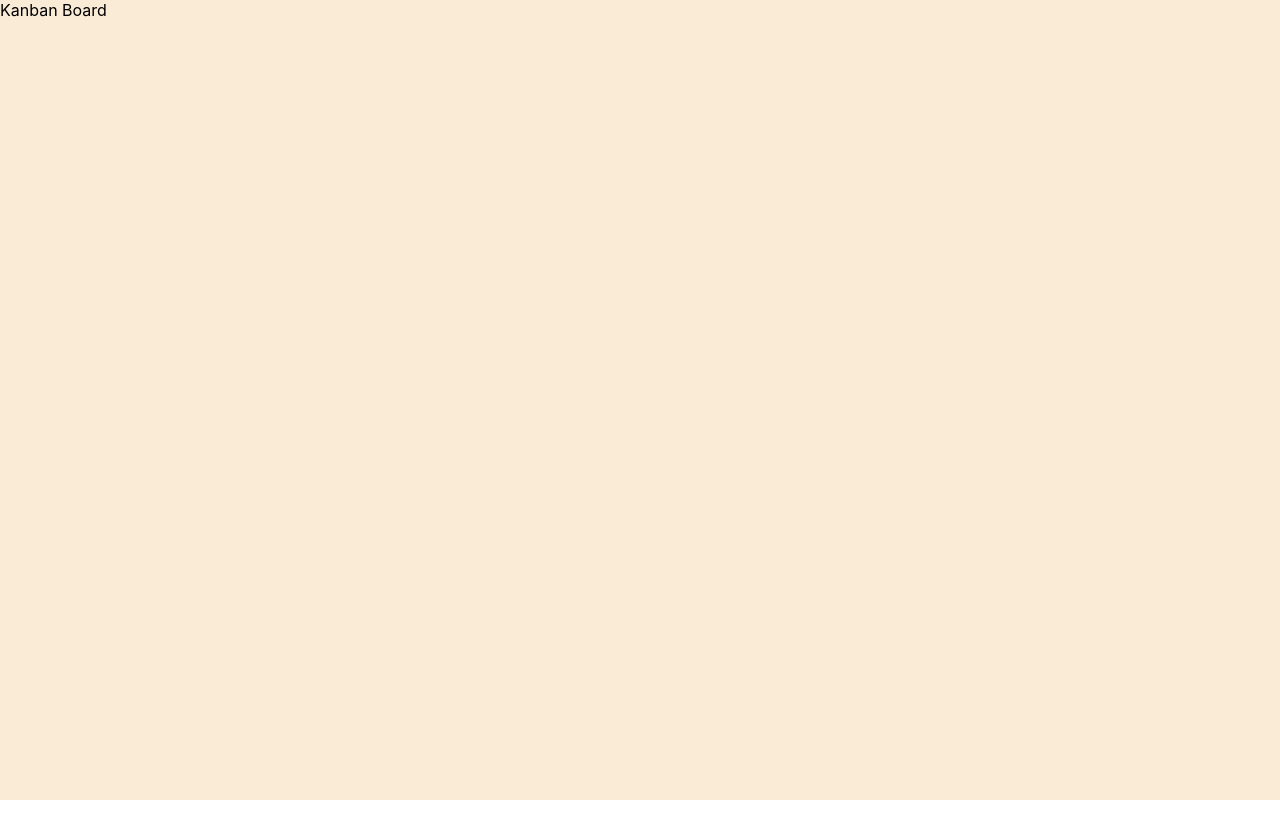
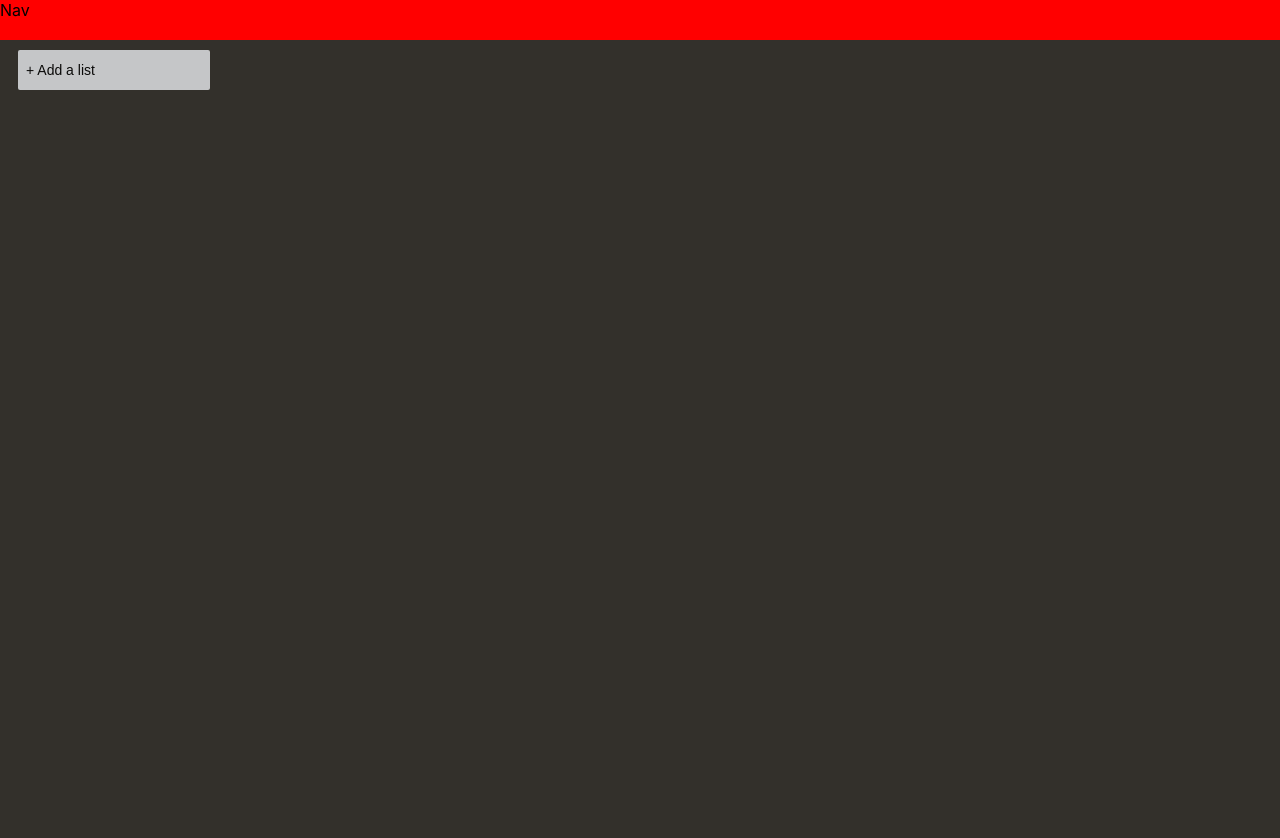
Before and after one commit to MushfiqMashuk/kanban-board-react-typescript, a React (Create React App) app in the folder kanban-board/: page / in a window 1280 px wide. Shown: the top 838 px of the page. Before the commit the page ends 800 px from the top, so only its background shows below. Built offline with nearby package versions, Linux system fonts and the light colour scheme.

Commit message:
Addlist Card

```diff
--- a/kanban-board/src/App.tsx
+++ b/kanban-board/src/App.tsx
@@ -1,12 +1,12 @@
 import React from "react";
 import "./App.css";
 import KanbanBoard from "./components/KanbanBoard";
+import Nav from "./components/Nav";
 
 const App: React.FC = (): JSX.Element => {
-
-
   return (
     <div className="App">
+      <Nav/>
       <KanbanBoard />
     </div>
   );
--- /dev/null
+++ b/kanban-board/src/components/AddListCard.tsx
@@ -0,0 +1,18 @@
+import React from "react";
+import styles from "../styles/AddListCard.module.css";
+
+const AddListCard = () => {
+  return (
+    <div className={styles.container}>
+      <form action="#" className={styles.form}>
+        <input type="text" placeholder="Enter a title..." className={styles.input}/>
+        <div className={styles.button_container}>
+          <button type="submit" className={styles.button}>Add List</button>
+          <span>X</span>
+        </div>
+      </form>
+    </div>
+  );
+};
+
+export default AddListCard;
--- /dev/null
+++ b/kanban-board/src/components/Button.tsx
@@ -0,0 +1,17 @@
+import React from "react";
+import styles from "../styles/Button.module.css";
+
+interface Props {
+  children: React.ReactNode;
+  handleClick(): void;
+}
+
+const Button = ({ children, handleClick }: Props): JSX.Element => {
+  return (
+    <button className={styles.button} onClick={handleClick}>
+      {children}
+    </button>
+  );
+};
+
+export default Button;
--- a/kanban-board/src/components/KanbanBoard.tsx
+++ b/kanban-board/src/components/KanbanBoard.tsx
@@ -1,8 +1,28 @@
-import React from "react";
+import React, { useEffect, useState } from "react";
 import styles from "../styles/KanbanBoard.module.css";
+import AddListCard from "./AddListCard";
+import Button from "./Button";
+import ListCard from "./ListCard";
 
 const KanbanBoard: React.FC = (): JSX.Element => {
-  return <div className={styles.container}>Kanban Board</div>;
+  const [addList, setAddList] = useState<boolean>(false);
+  //const [totalList, setTotalList] = useState<number>();
+
+  useEffect(() => {}, []);
+
+  const handleClick = () => {
+    setAddList(true);
+  };
+
+  return (
+    <div className={styles.container}>
+      {addList ? (
+        <AddListCard />
+      ) : (
+        <Button handleClick={handleClick}>+ Add a list</Button>
+      )}
+    </div>
+  );
 };
 
 export default KanbanBoard;
--- /dev/null
+++ b/kanban-board/src/components/ListCard.tsx
@@ -0,0 +1,18 @@
+import React from 'react';
+import Button from './Button';
+import styles from '../styles/ListCard.module.css'
+
+const ListCard = () => {
+
+    const handleClick = () => {
+
+    }
+  return (
+    <div className={styles.container}>
+      <h2>Title</h2>
+      <Button handleClick={handleClick}>Add a card</Button>
+    </div>
+  );
+}
+
+export default ListCard
--- /dev/null
+++ b/kanban-board/src/components/Nav.tsx
@@ -0,0 +1,8 @@
+import React from "react";
+import styles from "../styles/Nav.module.css";
+
+const Nav: React.FC = () => {
+  return <div className={styles.container}>Nav</div>;
+};
+
+export default Nav;
--- /dev/null
+++ b/kanban-board/src/styles/AddListCard.module.css
@@ -0,0 +1,36 @@
+.container {
+  background-color: #eaecf0;
+  height: fit-content;
+  padding: 0.2rem;
+  border-radius: 2px;
+}
+
+.input {
+  padding: 0.5rem;
+  border: none;
+  border-radius: 2px;
+}
+
+.input:focus {
+  outline: #71b0d6 solid 2px;
+}
+
+.form {
+  display: flex;
+  flex-direction: column;
+}
+
+.button_container {
+  display: flex;
+  margin-top: 5px;
+}
+
+.button {
+  background-color: #037abf;
+  padding: 0.4rem;
+  border: none;
+  color: white;
+  border-radius: 2px;
+  margin-right: 10px;
+  cursor: pointer;
+}
--- /dev/null
+++ b/kanban-board/src/styles/Button.module.css
@@ -0,0 +1,17 @@
+.button {
+  background-color: #eaecf0;
+  padding: 0.5rem;
+  border: none;
+  border-radius: 2px;
+  width: 15%;
+  height: 5%;
+  cursor: pointer;
+  text-align: left;
+  margin-left: 0.5rem;
+  font-size: 14px;
+  opacity: 0.8;
+}
+
+.button:hover {
+  background-color: #ddd;
+}
--- a/kanban-board/src/styles/KanbanBoard.module.css
+++ b/kanban-board/src/styles/KanbanBoard.module.css
@@ -2,8 +2,9 @@
   /* background-image: url("https://i.ibb.co/X23ckCT/art.jpg");
   background-size: contain; */
 
-  background-color: antiquewhite;
-
+  background-color: rgb(51, 48, 43);
+  padding: 10px;
   height: 100vh;
   width: 100%;
+  display: flex;
 }
--- /dev/null
+++ b/kanban-board/src/styles/ListCard.module.css
@@ -0,0 +1,3 @@
+.container {
+  width: 30%;
+}
--- /dev/null
+++ b/kanban-board/src/styles/Nav.module.css
@@ -0,0 +1,4 @@
+.container {
+  background-color: rgb(255, 0, 0);
+  height: 5vh;
+}
```
